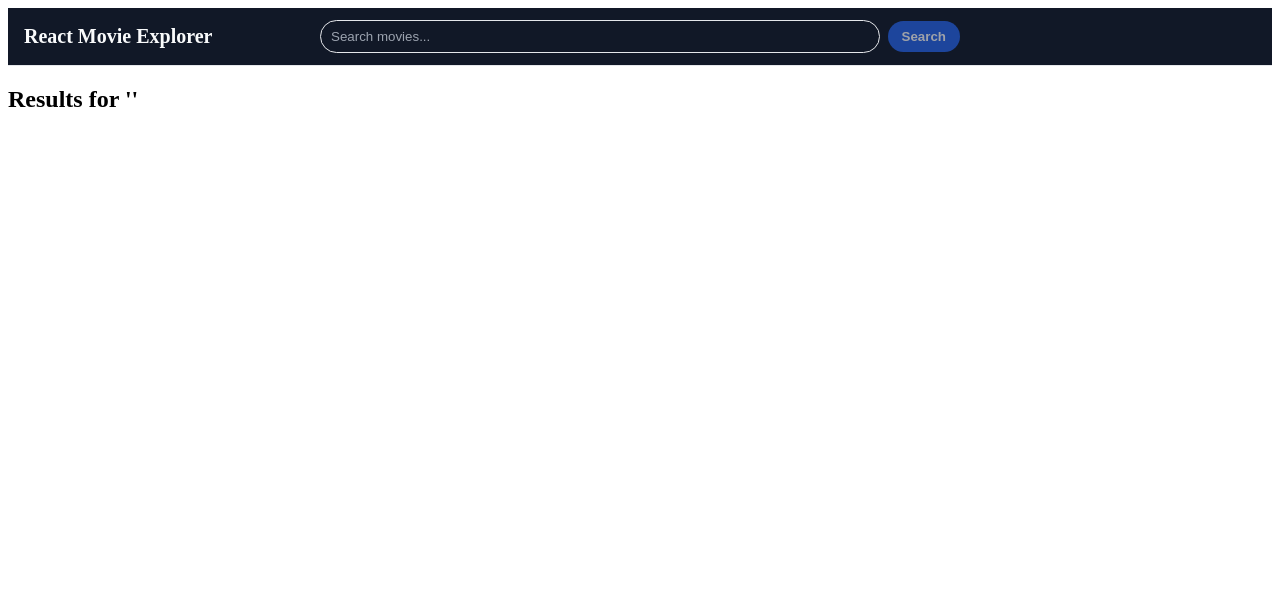
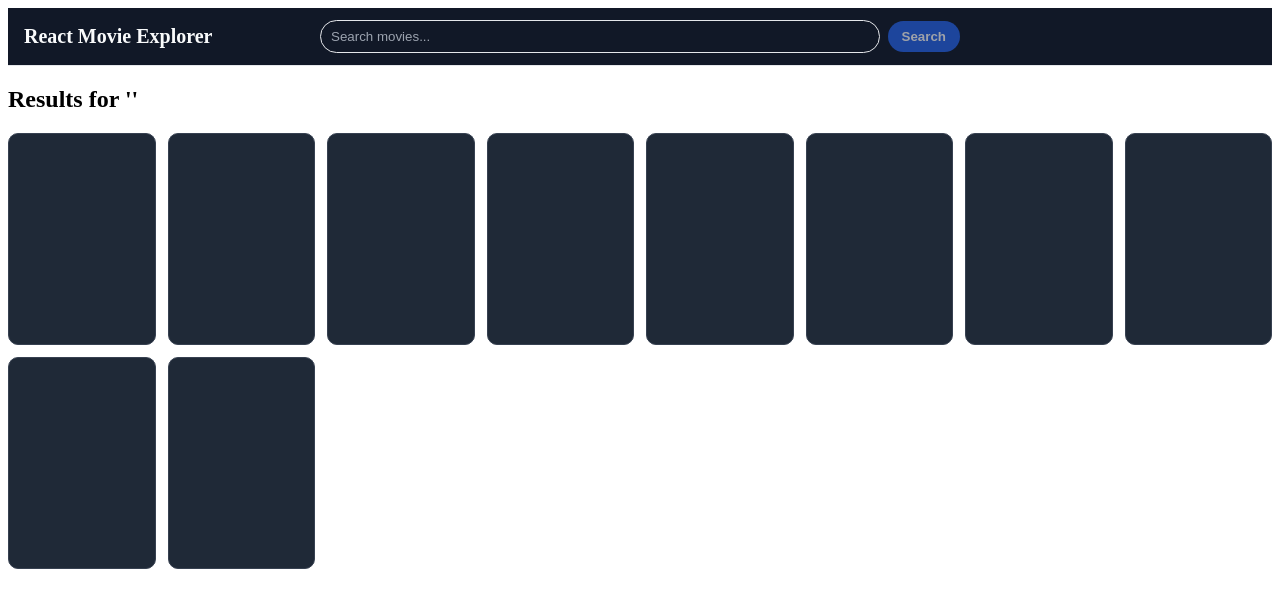
Before and after one commit to adaviladev/react-movie-explorer, a React (Vite) app: page /results in a window 1280 px wide. Shown: the top 608 px of the page. Built offline with nearby package versions, Linux system fonts and the light colour scheme.

Commit message:
Add minimal results grid with placeholder cards

```diff
--- a/src/index.css
+++ b/src/index.css
@@ -58,3 +58,18 @@
   opacity: 0.6;
   cursor: not-allowed;
 }
+
+/* minimal results grid */
+.results-grid {
+  display: grid;
+  grid-template-columns: repeat(auto-fill, minmax(140px, 1fr));
+  gap: 12px;
+  margin-top: 12px;
+}
+
+.results-card {
+  height: 210px; /* placeholder box */
+  border-radius: 10px;
+  background: #1f2937; /* dark grey */
+  border: 1px solid #374151; /* subtle border */
+}
--- a/src/pages/Results.jsx
+++ b/src/pages/Results.jsx
@@ -4,10 +4,18 @@ export default function Results() {
   const [params] = useSearchParams();
   const q = params.get("q") || "";
 
+  // temporary placeholders (we'll replace with real data later)
+  const mock = Array.from({ length: 10 }, (_, i) => i + 1);
+
   return (
     <main>
       <h2>Results for '{q}'</h2>
       {/* Grid will go here later */}
+      <div className="results-grid">
+        {mock.map((id) => (
+          <div key={id} className="results-card" aria-hidden="true" />
+        ))}
+      </div>
     </main>
   );
 }
```
